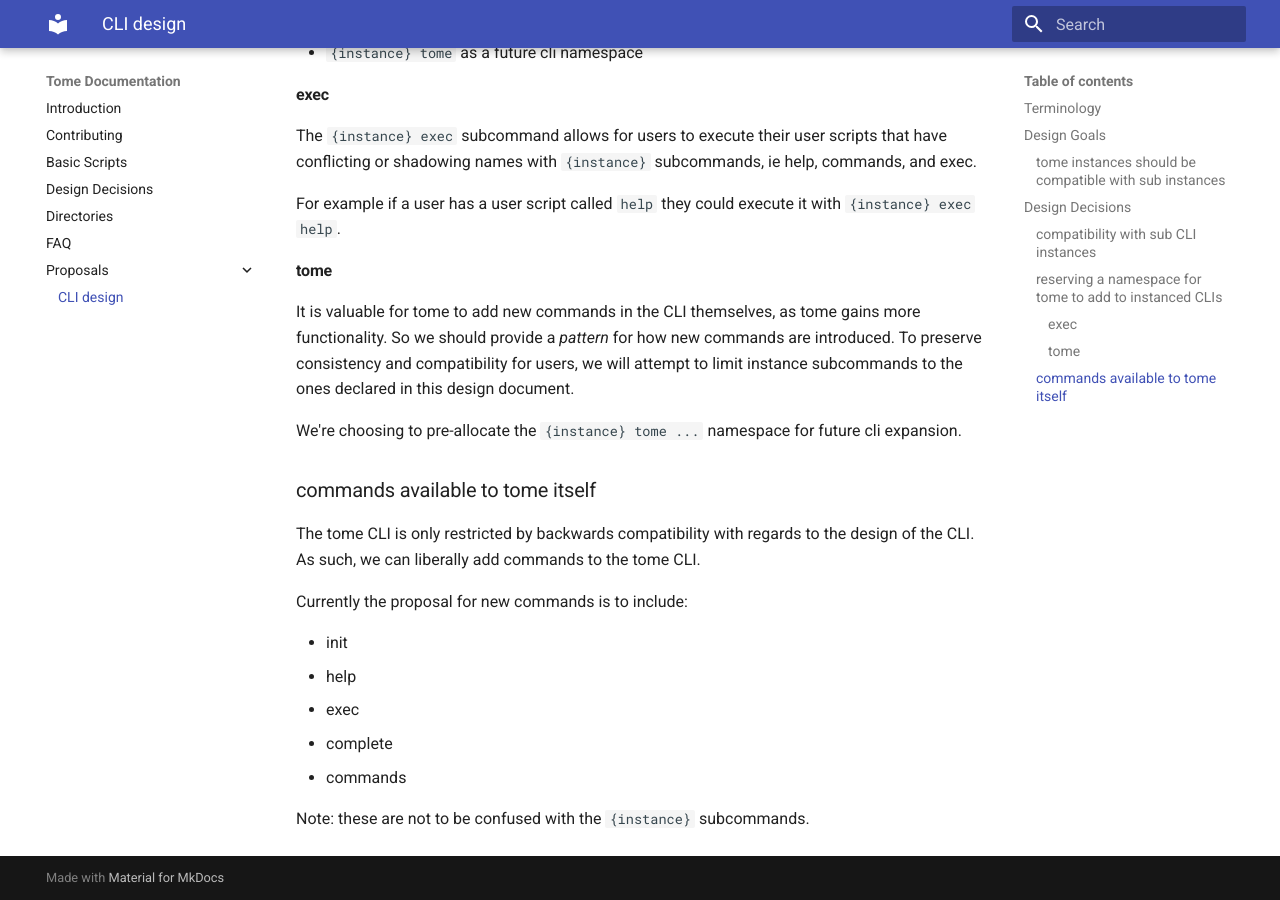
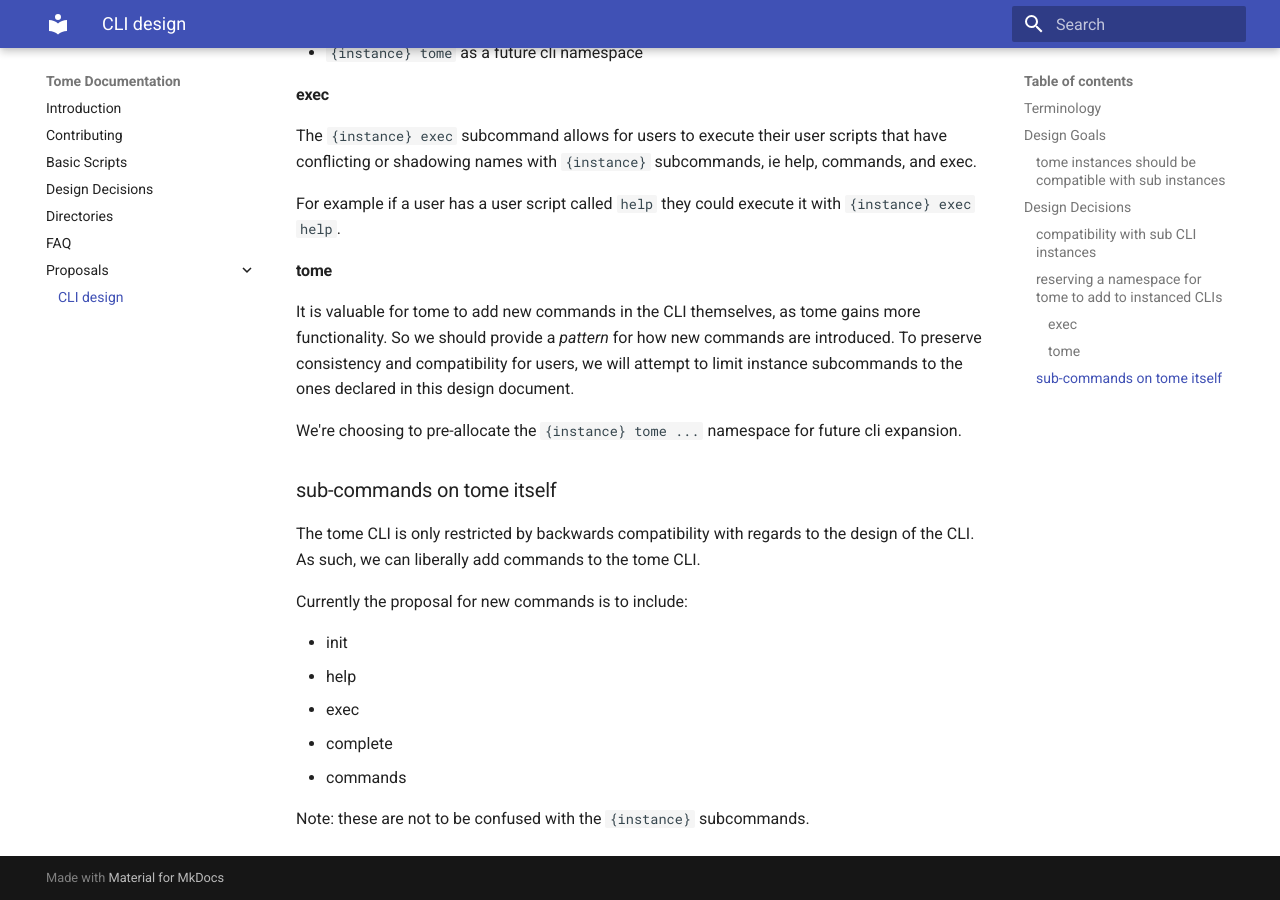
Before and after one commit to toumorokoshi/tome, an MkDocs documentation site: the page built from docs/proposals/0001-cli-design.md, in a window 1280 px wide and 900 px high, scrolled down 1315 px. Built offline with MkDocs 1.6.1 and Material for MkDocs 9.7.7, drawn with Linux system fonts in a browser that asks for light colours.

Commit message:
Update docs/proposals/0001-cli-design.md
Co-authored-by: Zander Hill <zander@xargs.io>

```diff
--- a/docs/proposals/0001-cli-design.md
+++ b/docs/proposals/0001-cli-design.md
@@ -61,7 +61,7 @@
 
 We're choosing to pre-allocate the `{instance} tome ...` namespace for future cli expansion.
 
-### commands available to tome itself
+### sub-commands on tome itself
 
 The tome CLI is only restricted by backwards compatibility with regards to the design of the CLI. As such, we can liberally add commands to the tome CLI.
 
```
